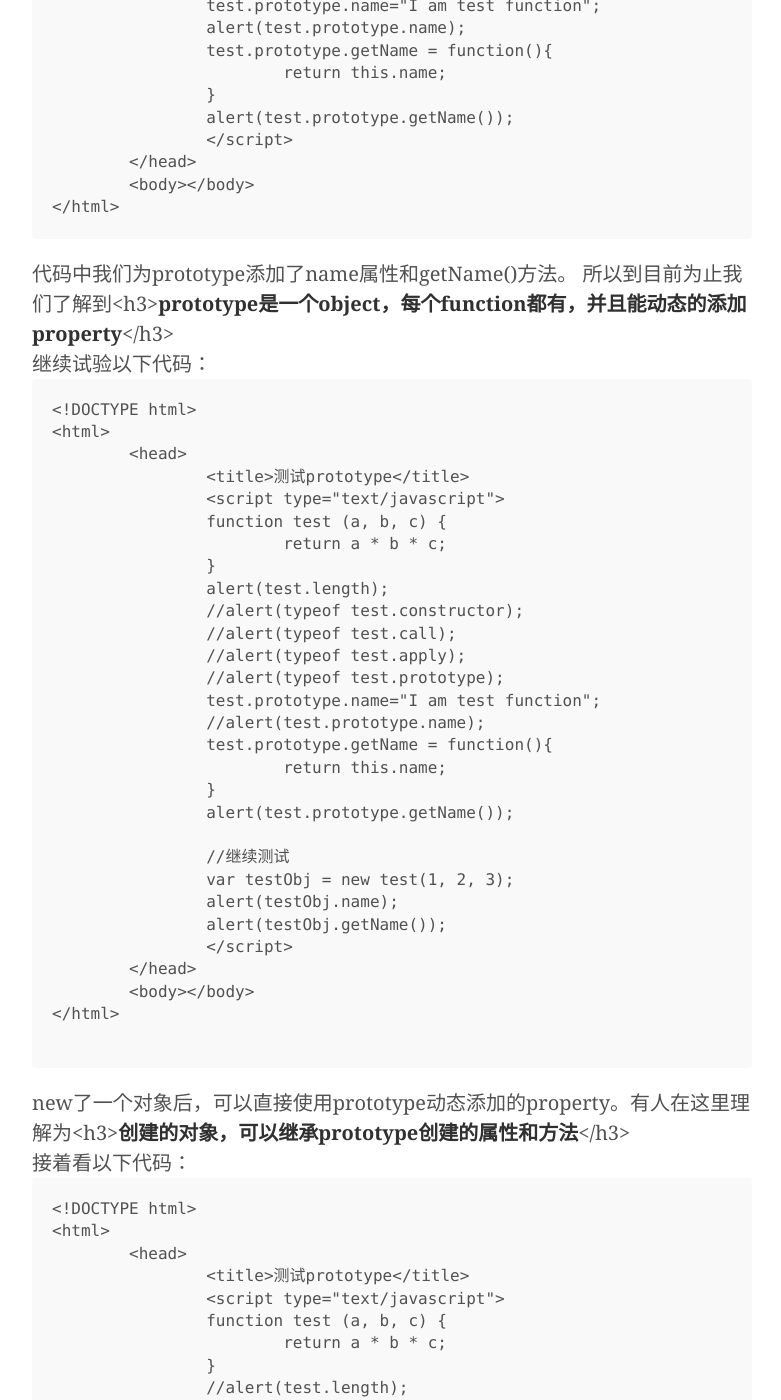
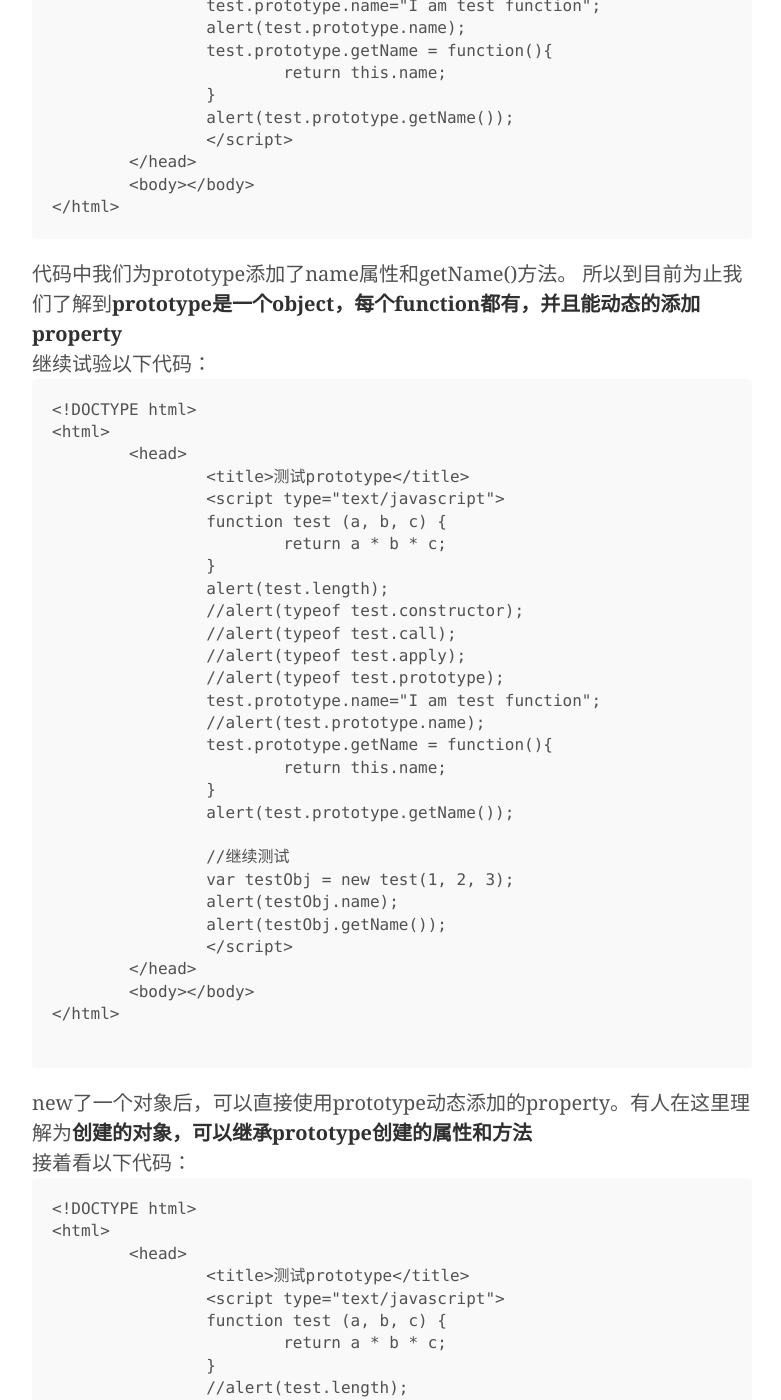
Before and after one commit to gaoyan10/gaoyan10.github.io, a Jekyll site: the page built from _posts/2016-02-22-prototype（原型）.md, in a window 1280 px wide and 1400 px high, scrolled down 1445 px. Shown: the whole window, without its empty margins (248-1029 px from the left). Built offline with Jekyll 4.4.1, drawn with Linux system fonts in a browser that asks for light colours; some web fonts are replaced; comment, search, counter and statistics services are not loaded.

Commit message:
fix syntax

````diff
--- a/_posts/2016-02-22-prototype（原型）.md
+++ b/_posts/2016-02-22-prototype（原型）.md
@@ -67,7 +67,7 @@ javascript是prototype based programming语言，与通常的class based program
 </html>
 ```
 代码中我们为prototype添加了name属性和getName()方法。
-所以到目前为止我们了解到<h3>**prototype是一个object，每个function都有，并且能动态的添加property**</h3>
+所以到目前为止我们了解到**prototype是一个object，每个function都有，并且能动态的添加property**
 
 继续试验以下代码：
 
@@ -102,7 +102,7 @@ javascript是prototype based programming语言，与通常的class based program
 </html>
 
 ```
-new了一个对象后，可以直接使用prototype动态添加的property。有人在这里理解为<h3>**创建的对象，可以继承prototype创建的属性和方法**</h3>
+new了一个对象后，可以直接使用prototype动态添加的property。有人在这里理解为**创建的对象，可以继承prototype创建的属性和方法**
 
 接着看以下代码：
 
````
